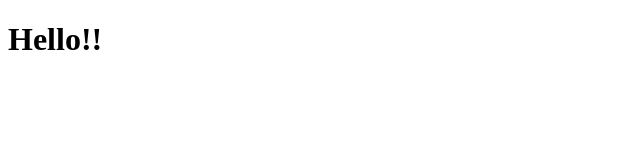
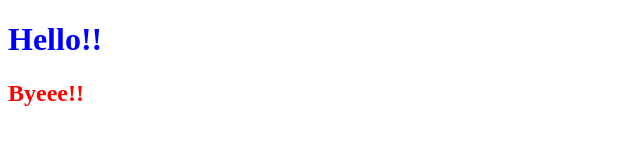
Before and after one commit to mrinal1224/Web-dev-28-Batch-2, a plain HTML site: page Class-4 (Introduction to CSS)/CSS Introduction/index.html in a window 1280 px wide. Shown: the whole page, without its empty margins (0-640 px from the left). Drawn offline with Linux system fonts and the light colour scheme.

Commit message:
internal and external

```diff
--- a/Class-4 (Introduction to CSS)/CSS Introduction/index.html
+++ b/Class-4 (Introduction to CSS)/CSS Introduction/index.html
@@ -4,10 +4,19 @@
     <meta charset="UTF-8">
     <meta name="viewport" content="width=device-width, initial-scale=1.0">
     <title>CSS Intro</title>
+
+    <link rel="stylesheet" href="style.css">
+
+    <style>
+        h1{
+            color:blue
+        }
+    </style>
 </head>
 <body>
 
     <h1>Hello!!</h1>
+    <h2>Byeee!!</h2>
 
 </body>
 </html>
--- /dev/null
+++ b/Class-4 (Introduction to CSS)/CSS Introduction/style.css
@@ -0,0 +1,3 @@
+h2{
+    color: red;
+}
```
